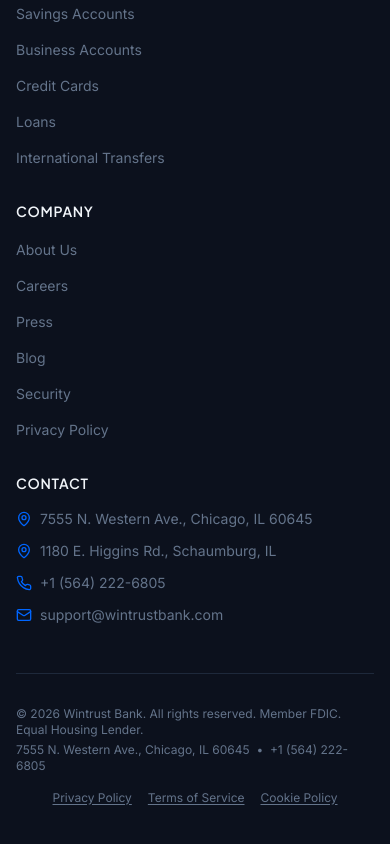
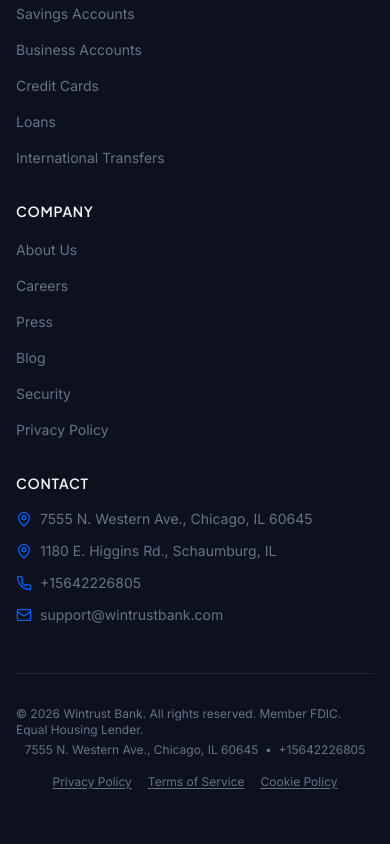
Before and after one commit to lazarus99x/wintrust-bank, a Next.js app: page / in a window 390 px wide. Shown: the part 5706-6550 px from the top of the page. Built offline with nearby package versions, Linux system fonts and the light colour scheme.

Commit message:
update: obfuscate phone numbers, format address

```diff
--- a/app/page.tsx
+++ b/app/page.tsx
@@ -194,7 +194,7 @@
             <span className="h-4 w-px bg-border-muted" />
             <span className="flex items-center gap-1.5 text-xs text-text-muted">
               <Phone className="h-3.5 w-3.5 text-primary" />
-              +1 (564) 222-6805
+              +15642226805
             </span>
             <span className="flex items-center gap-1.5 text-xs text-text-muted">
               <Building2 className="h-3.5 w-3.5 text-primary" />
@@ -706,7 +706,7 @@
                     href="tel:+15642226805"
                     className="text-sm text-text-muted transition-colors hover:text-text-secondary"
                   >
-                    +1 (564) 222-6805
+                    +15642226805
                   </a>
                 </li>
                 <li className="flex items-start gap-2">
@@ -730,7 +730,7 @@
                   reserved. Member FDIC. Equal Housing Lender.
                 </p>
                 <p className="text-xs text-text-muted">
-                  7555 N. Western Ave., Chicago, IL 60645 &nbsp;&bull;&nbsp; +1 (564) 222-6805
+                  7555 N. Western Ave., Chicago, IL 60645 &nbsp;&bull;&nbsp; +15642226805
                 </p>
               </div>
               <div className="flex gap-4 text-xs text-text-muted">
--- a/lib/constants.ts
+++ b/lib/constants.ts
@@ -31,8 +31,8 @@
   NAME: APP_NAME,
   LEGAL_NAME: "Wintrust Bank Financial Services, Inc.",
   SUPPORT_EMAIL: "support@wintrustbank.com",
-  SUPPORT_PHONE: "+1 (564) 222-6805",
-  ADDRESS: "7555 N. Western Ave., Chicago, IL 60645 | 1180 E. Higgins Rd., Schaumburg, IL",
+  SUPPORT_PHONE: "+15642226805",
+  ADDRESS: "7555 N. Western Ave., Chicago, IL 60645, 1180 E. Higgins Rd., Schaumburg, IL",
 } as const;
 
 export const LIMITS = {
```
